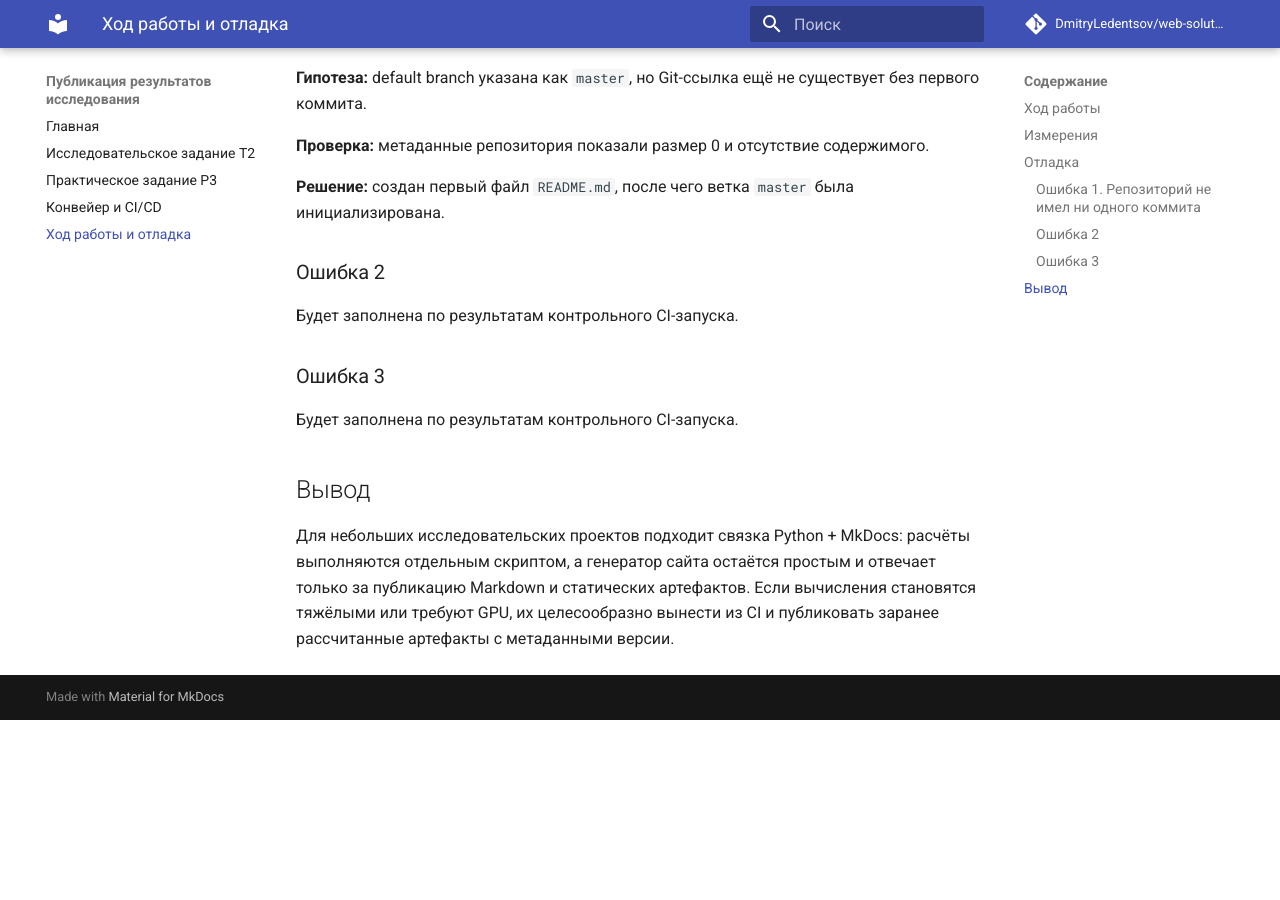
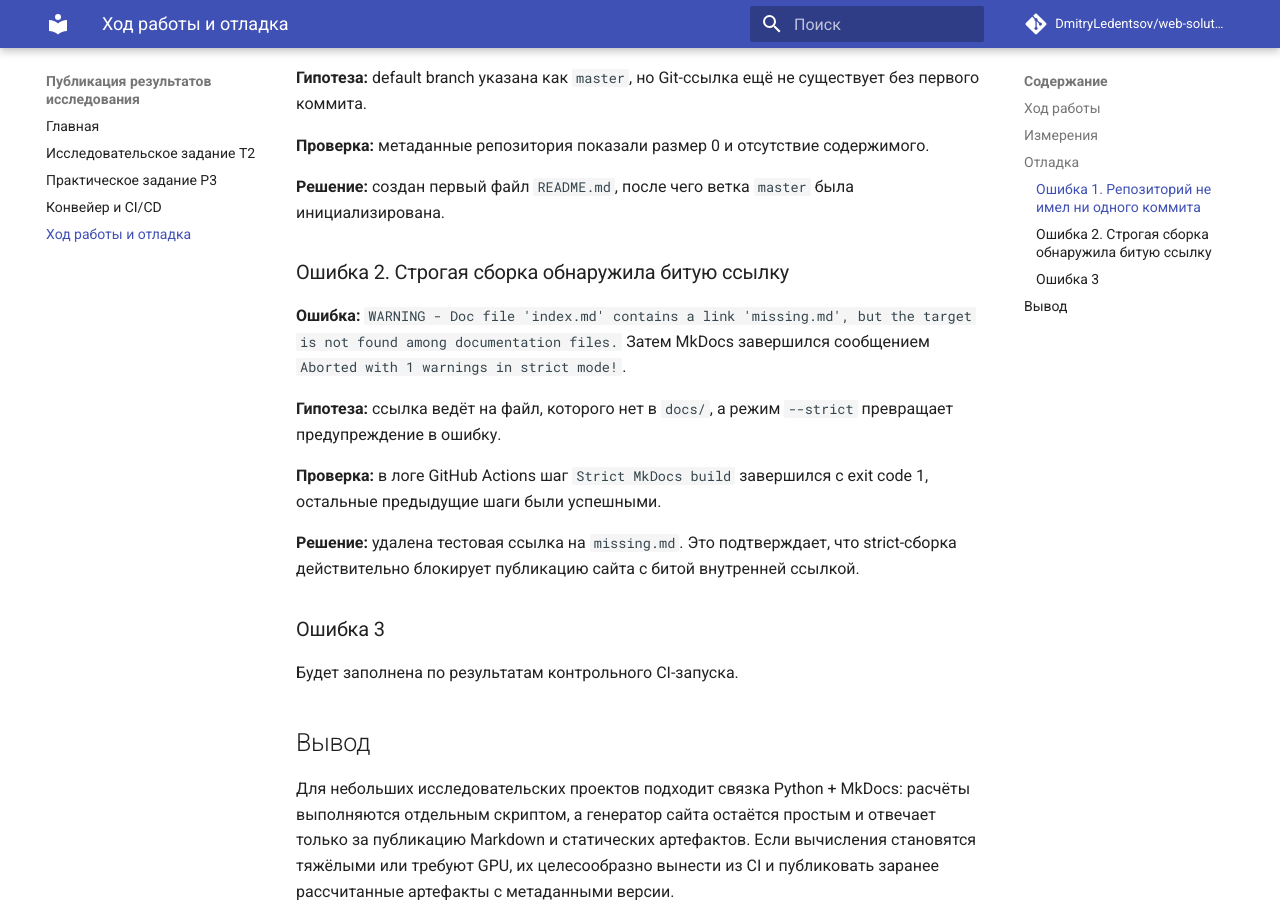
Before and after one commit to DmitryLedentsov/web-solutions-lab-1, an MkDocs documentation site: the page built from docs/report.md, in a window 1280 px wide and 900 px high, scrolled down 983 px. Built offline with MkDocs 1.6.1 and Material for MkDocs 9.7.7, drawn with Linux system fonts in a browser that asks for light colours; comment, search, counter and statistics services are not loaded; before the commit the page ends 1703 px from its top, so only the background shows below that.

Commit message:
docs: record strict build failure and fix

```diff
--- a/docs/report.md
+++ b/docs/report.md
@@ -34,9 +34,15 @@
 
 **Решение:** создан первый файл `README.md`, после чего ветка `master` была инициализирована.
 
-### Ошибка 2
+### Ошибка 2. Строгая сборка обнаружила битую ссылку
 
-Будет заполнена по результатам контрольного CI-запуска.
+**Ошибка:** `WARNING - Doc file 'index.md' contains a link 'missing.md', but the target is not found among documentation files.` Затем MkDocs завершился сообщением `Aborted with 1 warnings in strict mode!`.
+
+**Гипотеза:** ссылка ведёт на файл, которого нет в `docs/`, а режим `--strict` превращает предупреждение в ошибку.
+
+**Проверка:** в логе GitHub Actions шаг `Strict MkDocs build` завершился с exit code 1, остальные предыдущие шаги были успешными.
+
+**Решение:** удалена тестовая ссылка на `missing.md`. Это подтверждает, что strict-сборка действительно блокирует публикацию сайта с битой внутренней ссылкой.
 
 ### Ошибка 3
 
```
